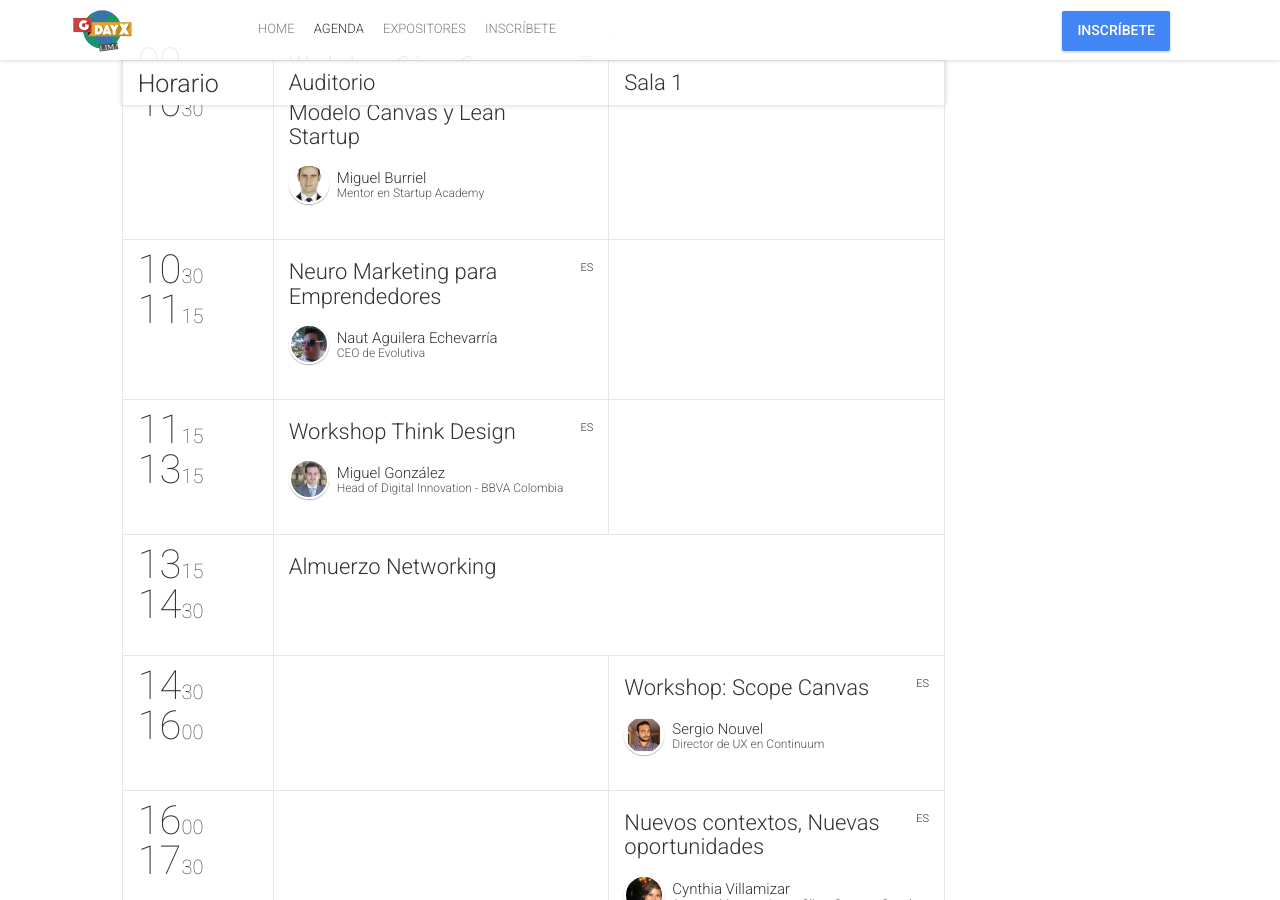
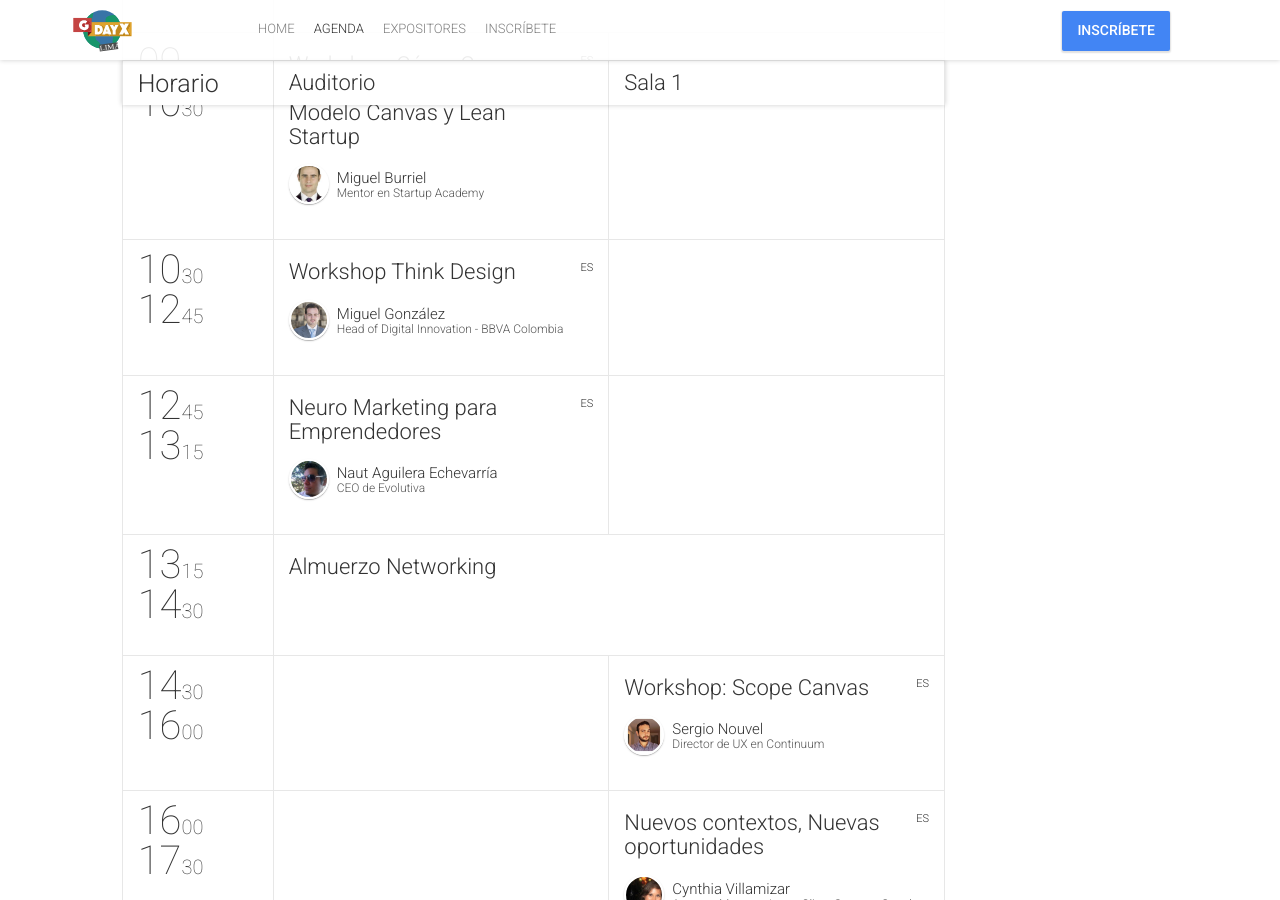
Before and after one commit to GDGLima/gdayx2014, a Jekyll site: the page built from schedule.html, in a window 1280 px wide and 900 px high, scrolled down 780 px. Built offline with Jekyll 4.4.1, drawn with Linux system fonts in a browser that asks for light colours; nearby versions of some CDN libraries; comment, search, counter and statistics services are not loaded.

Commit message:
cambios de programa
cambios de programa

```diff
--- a/_data/schedule.yml
+++ b/_data/schedule.yml
@@ -27,14 +27,14 @@
     - {
         parallel: 1,
         startTime: "10:30",
-        endTime: "11:15",
-        sessionIds: [003,408]
+        endTime: "12:45",
+        sessionIds: [004,408]
     }
     - {
         parallel: 1,
-        startTime: "11:15",
+        startTime: "12:45",
         endTime: "13:15",
-        sessionIds: [004,408]
+        sessionIds: [003,408]
     }
     - {
         parallel: 1,
```
Also changed, not shown: 1 other file.
